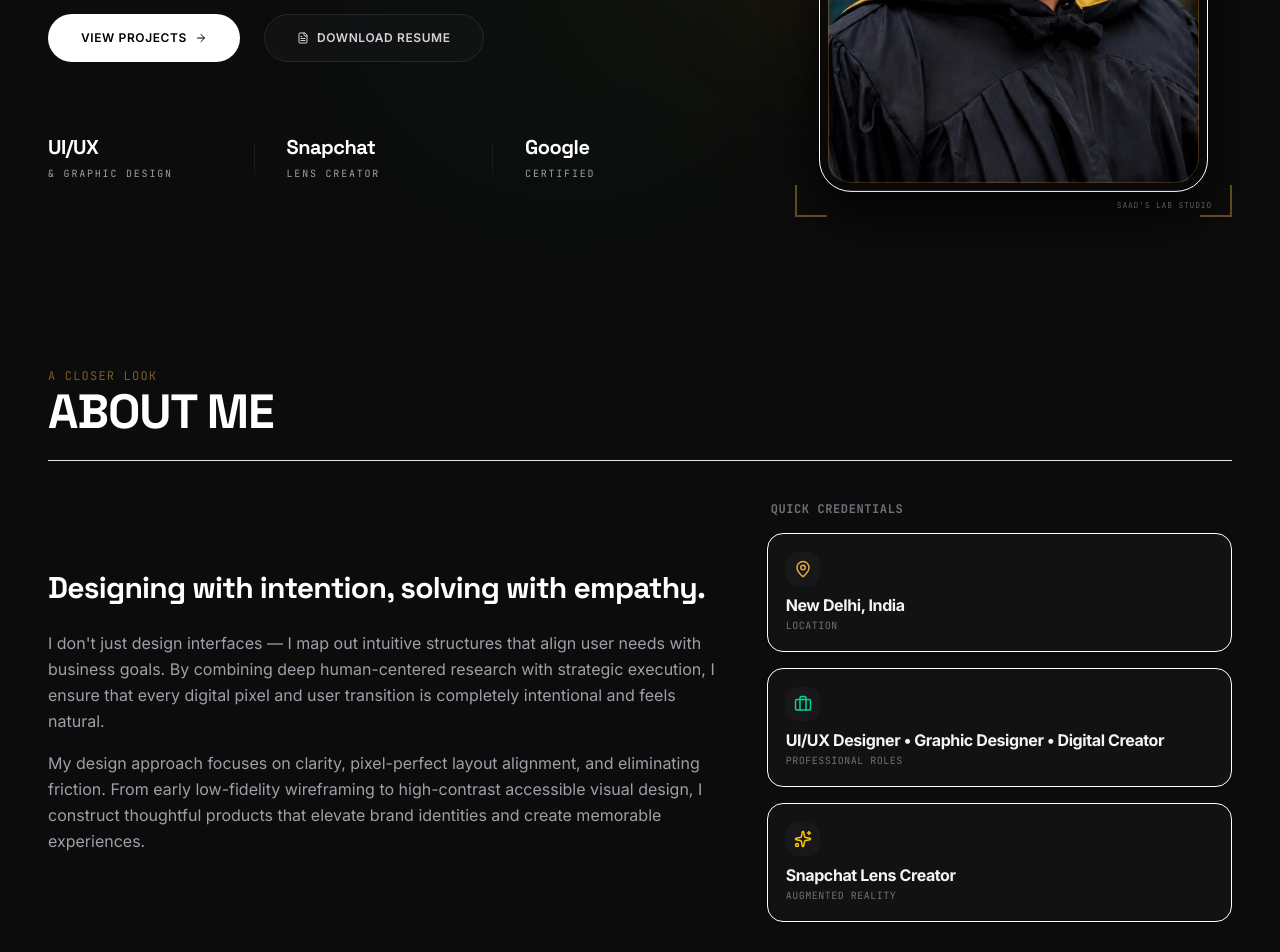
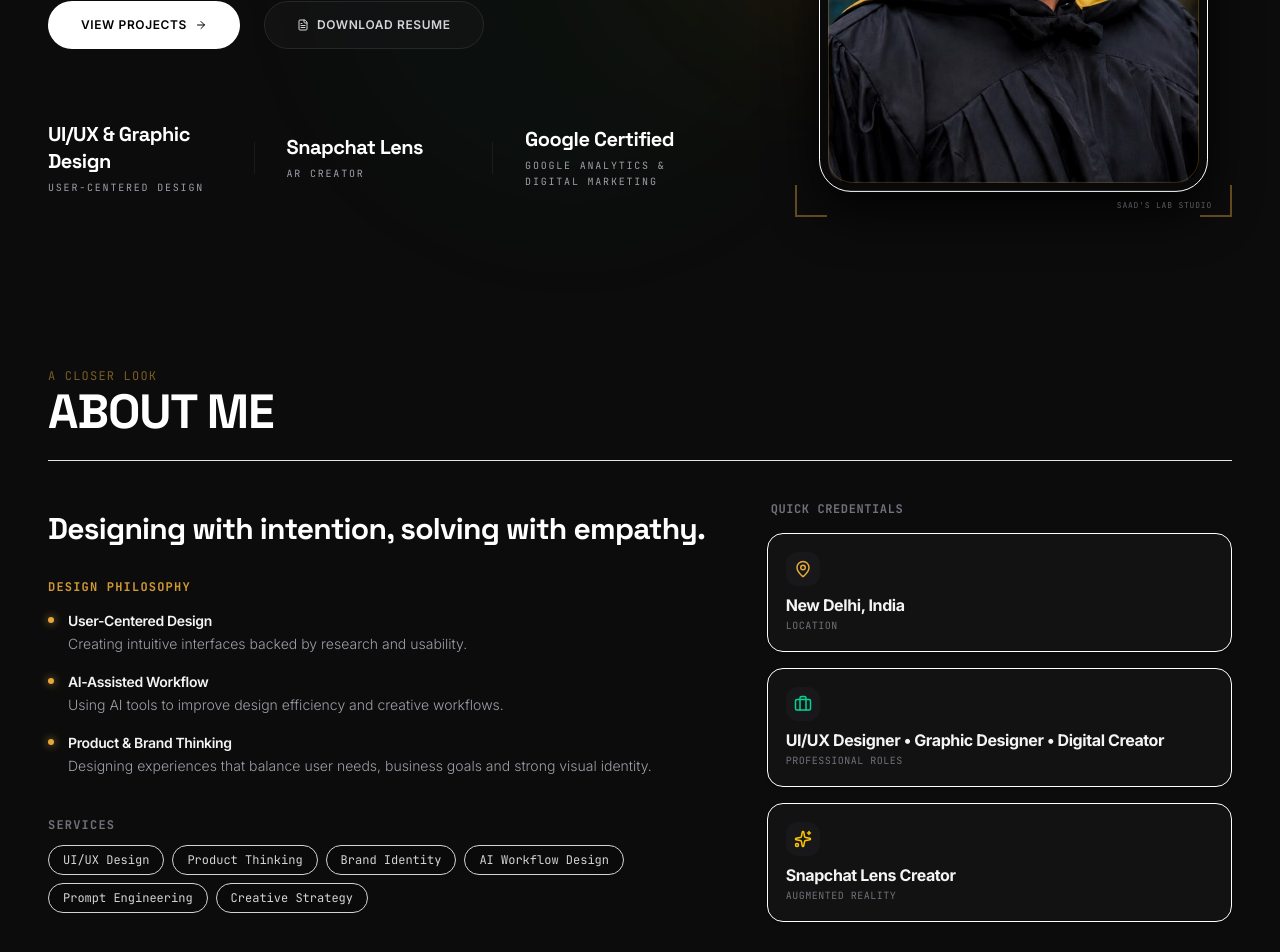
Before and after one commit to ahmadsaad9129/saad-s-lab-v2, a React (Vite) app: page / in a window 1280 px wide. Shown: the part 480-1432 px from the top of the page. Built offline with nearby package versions, Linux system fonts and the light colour scheme.

Commit message:
refactor: update professional branding and portfolio content
Refine service descriptions in the hero section, clarify collaboration availability, optimize education display, and restructure the design toolkit section to highlight AI-integrated expertise.

```diff
--- a/src/components/AboutSection.tsx
+++ b/src/components/AboutSection.tsx
@@ -60,15 +60,16 @@ export default function AboutSection({ isDarkMode }: AboutSectionProps) {
         {/* Core Layout Grid: Asymmetric Luxury Editorial */}
         <div className="grid grid-cols-1 lg:grid-cols-12 gap-8 lg:gap-12 items-center">
 
-          {/* LEFT COLUMN: THE NARRATIVE STORY & PHILOSOPHY (col-span-7) */}
+          {/* LEFT COLUMN: THE NARRATIVE STORY, PHILOSOPHY & CORE STRENGTHS (col-span-7) */}
           <motion.div
             initial={{ opacity: 0, y: 20 }}
             whileInView={{ opacity: 1, y: 0 }}
             viewport={{ once: true }}
             transition={{ duration: 0.7, delay: 0.1, ease: [0.16, 1, 0.3, 1] }}
-            className="lg:col-span-7 space-y-6 text-left"
+            className="lg:col-span-7 space-y-8 text-left"
           >
 
+            {/* Quote Section (Intact) */}
             <div className="space-y-4">
               <h3 className={`text-2xl md:text-3xl font-display font-bold leading-tight tracking-tight ${
                 isDarkMode ? 'text-white' : 'text-zinc-950'
@@ -77,15 +78,78 @@ export default function AboutSection({ isDarkMode }: AboutSectionProps) {
               </h3>
             </div>
 
-            <div className={`space-y-4 leading-relaxed text-sm md:text-base ${
-              isDarkMode ? 'text-zinc-400' : 'text-zinc-650'
-            }`}>
-              <p>
-                I don't just design interfaces — I map out intuitive structures that align user needs with business goals. By combining deep human-centered research with strategic execution, I ensure that every digital pixel and user transition is completely intentional and feels natural.
-              </p>
-              <p>
-                My design approach focuses on clarity, pixel-perfect layout alignment, and eliminating friction. From early low-fidelity wireframing to high-contrast accessible visual design, I construct thoughtful products that elevate brand identities and create memorable experiences.
-              </p>
+            {/* Design Philosophy */}
+            <div className="space-y-4">
+              <h4 className={`text-xs font-mono uppercase tracking-widest font-bold ${
+                isDarkMode ? 'text-brand-accent/90' : 'text-brand-accent'
+              }`}>
+                Design Philosophy
+              </h4>
+              <div className="space-y-4">
+                {[
+                  {
+                    title: "User-Centered Design",
+                    description: "Creating intuitive interfaces backed by research and usability."
+                  },
+                  {
+                    title: "AI-Assisted Workflow",
+                    description: "Using AI tools to improve design efficiency and creative workflows."
+                  },
+                  {
+                    title: "Product & Brand Thinking",
+                    description: "Designing experiences that balance user needs, business goals and strong visual identity."
+                  }
+                ].map((philo, idx) => (
+                  <div key={idx} className="flex items-start space-x-3.5 group">
+                    <div className="mt-1.5 shrink-0">
+                      <div className="w-1.5 h-1.5 rounded-full bg-brand-accent shadow-[0_0_8px_#BF953F]" />
+                    </div>
+                    <div>
+                      <h5 className={`text-sm font-semibold tracking-tight ${
+                        isDarkMode ? 'text-zinc-100' : 'text-zinc-900'
+                      }`}>
+                        {philo.title}
+                      </h5>
+                      <p className={`text-xs md:text-sm mt-0.5 leading-relaxed font-light ${
+                        isDarkMode ? 'text-zinc-400' : 'text-zinc-650'
+                      }`}>
+                        {philo.description}
+                      </p>
+                    </div>
+                  </div>
+                ))}
+              </div>
+            </div>
+
+            {/* Services Section */}
+            <div className="space-y-3 pt-2">
+              <h4 className={`text-xs font-mono uppercase tracking-widest font-bold ${
+                isDarkMode ? 'text-zinc-500' : 'text-zinc-400'
+              }`}>
+                Services
+              </h4>
+              <div className="flex flex-wrap gap-2">
+                {[
+                  "UI/UX Design",
+                  "Product Thinking",
+                  "Brand Identity",
+                  "AI Workflow Design",
+                  "Prompt Engineering",
+                  "Creative Strategy"
+                ].map((service, idx) => (
+                  <motion.span
+                    key={idx}
+                    whileHover={{ scale: 1.03, y: -1 }}
+                    className={`text-[10px] md:text-xs font-mono px-3.5 py-1.5 rounded-full border transition-all duration-300 ${
+                      isDarkMode
+                        ? 'bg-zinc-950/40 border-zinc-850/80 hover:border-brand-accent/40 text-zinc-300 hover:text-[#FCF6BA] hover:bg-brand-accent/[0.02]'
+                        : 'bg-white border-zinc-200 hover:border-brand-accent/50 text-zinc-700 hover:text-zinc-900 hover:bg-brand-accent/[0.01]'
+                    } cursor-default`}
+                  >
+                    {service}
+                  </motion.span>
+                ))}
+              </div>
             </div>
 
           </motion.div>
--- a/src/components/ContactSection.tsx
+++ b/src/components/ContactSection.tsx
@@ -74,7 +74,7 @@ export default function ContactSection({ onNavigate, isDarkMode }: ContactSectio
             <p className={`text-sm md:text-base leading-relaxed ${
               isDarkMode ? 'text-zinc-400' : 'text-zinc-650'
             }`}>
-              Whether it's a product, a startup, a freelance project or simply a conversation about design — I'm always open to meaningful collaborations. Let's make something remarkable.
+              Currently open to UI/UX Design, Product Design, AI Workflow and Branding opportunities.
             </p>
 
             {/* Main Action buttons */}
--- a/src/components/EducationSection.tsx
+++ b/src/components/EducationSection.tsx
@@ -151,7 +151,8 @@ export default function EducationSection({ isDarkMode }: EducationSectionProps)
                         </div>
                       </div>
 
-                      {/* Focus points listed as modern pills */}
+                      {/* Focus points listed as modern pills - hidden for Class XII and Class X */}
+                      {!(edu.degree.includes('Class XII') || edu.degree.includes('Class X')) && (
                         <div className="space-y-2">
                           <p className={`text-[9px] font-mono uppercase tracking-widest ${
                             isDarkMode ? 'text-zinc-500' : 'text-zinc-400'
@@ -173,6 +174,7 @@ export default function EducationSection({ isDarkMode }: EducationSectionProps)
                             ))}
                           </div>
                         </div>
+                      )}
 
                     </motion.div>
                   </div>
--- a/src/components/HeroSection.tsx
+++ b/src/components/HeroSection.tsx
@@ -357,10 +357,10 @@ export default function HeroSection({ isDarkMode, onNavigate, onNameClick }: Her
                 {/* UI/UX & Graphic Design */}
                 <div className="flex-1 flex flex-col text-center lg:text-left items-center lg:items-start">
                   <span className={`text-[15px] sm:text-[17px] md:text-lg lg:text-xl font-display font-bold tracking-tight leading-snug ${isDarkMode ? 'text-white' : 'text-zinc-900'}`}>
-                    UI/UX
+                    UI/UX & Graphic Design
                   </span>
                   <span className={`text-[8px] sm:text-[9px] md:text-[10px] font-mono tracking-[0.18em] uppercase mt-1 leading-relaxed ${isDarkMode ? 'text-zinc-400' : 'text-zinc-500'}`}>
-                    & Graphic Design
+                    User-Centered Design
                   </span>
                 </div>
 
@@ -370,10 +370,10 @@ export default function HeroSection({ isDarkMode, onNavigate, onNameClick }: Her
                 {/* Snapchat Lens Creator */}
                 <div className="flex-1 flex flex-col text-center lg:text-left items-center lg:items-start">
                   <span className={`text-[15px] sm:text-[17px] md:text-lg lg:text-xl font-display font-bold tracking-tight leading-snug ${isDarkMode ? 'text-white' : 'text-zinc-900'}`}>
-                    Snapchat
+                    Snapchat Lens
                   </span>
                   <span className={`text-[8px] sm:text-[9px] md:text-[10px] font-mono tracking-[0.18em] uppercase mt-1 leading-relaxed ${isDarkMode ? 'text-zinc-400' : 'text-zinc-500'}`}>
-                    Lens Creator
+                    AR Creator
                   </span>
                 </div>
 
@@ -383,10 +383,10 @@ export default function HeroSection({ isDarkMode, onNavigate, onNameClick }: Her
                 {/* Google Certified */}
                 <div className="flex-1 flex flex-col text-center lg:text-left items-center lg:items-start">
                   <span className={`text-[15px] sm:text-[17px] md:text-lg lg:text-xl font-display font-bold tracking-tight leading-snug ${isDarkMode ? 'text-white' : 'text-zinc-900'}`}>
-                    Google
+                    Google Certified
                   </span>
                   <span className={`text-[8px] sm:text-[9px] md:text-[10px] font-mono tracking-[0.18em] uppercase mt-1 leading-relaxed ${isDarkMode ? 'text-zinc-400' : 'text-zinc-500'}`}>
-                    Certified
+                    Google Analytics & Digital Marketing
                   </span>
                 </div>
               </div>
--- a/src/components/ResumeView.tsx
+++ b/src/components/ResumeView.tsx
@@ -236,22 +236,26 @@ export default function ResumeView({ onBack }: ResumeViewProps) {
                     <span>DESIGN TOOLKIT</span>
                   </h3>
 
-                  <div className="space-y-3 text-xs">
+                  <div className="space-y-3.5 text-xs">
                     <div>
-                      <p className="font-semibold text-zinc-900">User Experience</p>
-                      <p className="text-zinc-500 leading-relaxed mt-0.5">Research, Wireframing, Usability Testing, Information Architecture</p>
+                      <p className="font-bold text-zinc-900 tracking-wide uppercase text-[10px]">Design</p>
+                      <p className="text-zinc-500 leading-relaxed mt-0.5">UI Design, UX Design, Wireframing, Prototyping, Design Systems</p>
                     </div>
                     <div>
-                      <p className="font-semibold text-zinc-900">Interface Design</p>
-                      <p className="text-zinc-500 leading-relaxed mt-0.5">Figma Expert, Design Systems, Responsive Layouts, Accessibility</p>
+                      <p className="font-bold text-zinc-900 tracking-wide uppercase text-[10px]">AI</p>
+                      <p className="text-zinc-500 leading-relaxed mt-0.5">Prompt Engineering, AI Workflow Design, AI-Assisted Design, AI Research</p>
                     </div>
                     <div>
-                      <p className="font-semibold text-zinc-900">Graphic & Brand</p>
-                      <p className="text-zinc-500 leading-relaxed mt-0.5">Adobe Photoshop, Canva, Branding books, Logos, Marketing creative</p>
+                      <p className="font-bold text-zinc-900 tracking-wide uppercase text-[10px]">Branding</p>
+                      <p className="text-zinc-500 leading-relaxed mt-0.5">Brand Identity, Logo Design, Visual Branding</p>
                     </div>
                     <div>
-                      <p className="font-semibold text-zinc-900">Development</p>
-                      <p className="text-zinc-500 leading-relaxed mt-0.5">HTML, CSS, Tailwind CSS, React, TypeScript, Git/GitHub, Lens Studio</p>
+                      <p className="font-bold text-zinc-900 tracking-wide uppercase text-[10px]">Growth</p>
+                      <p className="text-zinc-500 leading-relaxed mt-0.5">Content Strategy, Lead Generation, Client Outreach, Digital Marketing</p>
+                    </div>
+                    <div>
+                      <p className="font-bold text-zinc-900 tracking-wide uppercase text-[10px]">Tools</p>
+                      <p className="text-zinc-500 leading-relaxed mt-0.5">Figma, Canva, ChatGPT, Claude, Lovable, Cursor, GitHub, Netlify</p>
                     </div>
                   </div>
                 </div>
```
Lines whose indentation alone changed are shown as unchanged.
